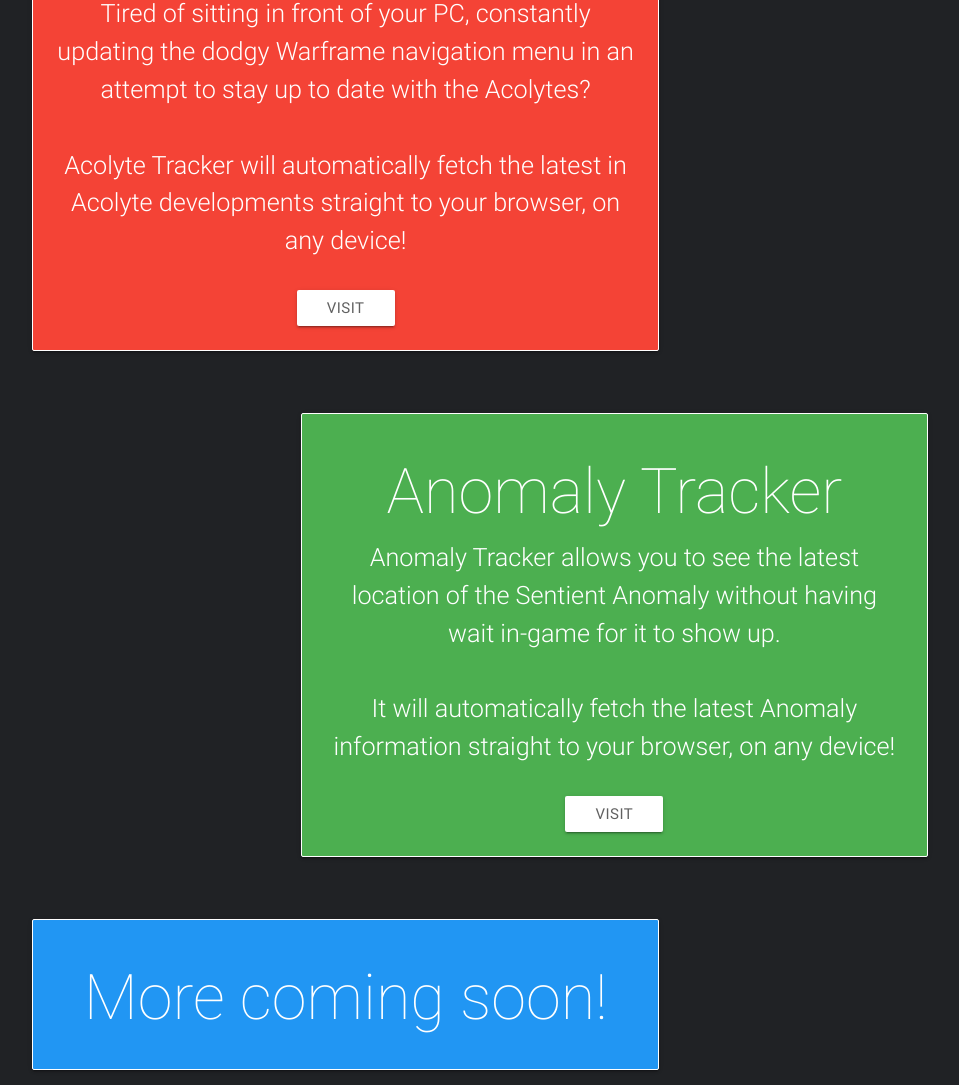
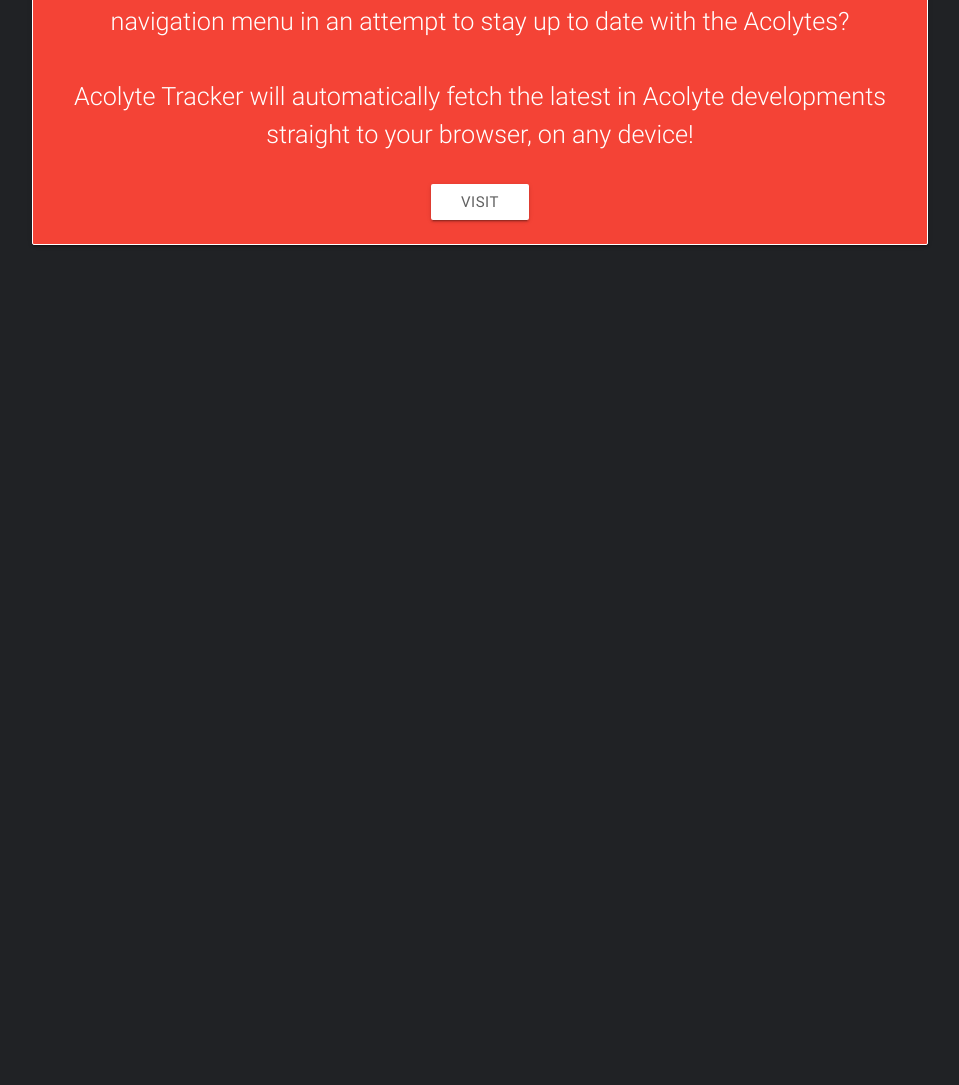
Before and after one commit to Markcreator/draakonline, a plain HTML site: page index.html in a window 1280 px wide. Shown: the part 641-1726 px from the top of the page, without its empty margins (160-1119 px from the left). After the commit the page ends 901 px from the top, so only its background shows below. Drawn offline with nearby package versions, Linux system fonts and the light colour scheme.

Commit message:
site update

```diff
--- a/css/style.css
+++ b/css/style.css
@@ -37,7 +37,7 @@ body, html {
 }
 
 .card-project {
-	width: 70%;
+	width: 100%;
 }
 
 /* Text */
--- a/index.html
+++ b/index.html
@@ -40,7 +40,7 @@
 					<div class="abs">
 						<img src="img/logo.png" class="left" style="height: 100%;"/>
 
-						<a target="_blank" class="right bottom tooltipped" data-position="bottom" data-delay="50" data-tooltip="Discord" href="https://discord.gg/XjpGdAQ"><img src="img/discord.png" height="50"></img></a>
+						<a target="_blank" class="right bottom tooltipped" data-position="bottom" data-delay="50" data-tooltip="Markcreator" href="https://markcreator.net"><img src="img/logo.svg" height="50"></img></a>
 						<a target="_blank" class="right bottom tooltipped" data-position="bottom" data-delay="50" data-tooltip="contact@draak.online" href="mailto:contact@draak.online"><img src="img/email.png" height="50"></img></a>
 					</div>
 
@@ -48,6 +48,8 @@
 					<hr size="1" style="margin-top: -5px;" noshade>
 				</div>
 			</div>
+
+			<br/>
 
 			<div id="content" class="container">
 				<!-- Main page -->
@@ -60,26 +62,23 @@
 					<h1 style="font-weight: 500;">Welcome!</h1>
 
 					<div style="margin-top: 1em;">
-						<span class="flow-text">Welcome to Draak.Online! This is my small piece of the internet where I link to my projects.</span>
+						<span class="flow-text">Welcome to Draak.Online! This is my small piece of the internet where I link to my Warframe-related projects.</span>
 						<br/>
-						<span class="flow-text">I hope you find something you like! -Mark</span>
+						<span class="flow-text">To see all of my projects, you can check out my personal website <a target="_blank" href="https://markcreator.net">markcreator.net</a></span>
 					</div>
-
-					<br/>
-
-					<!-- Donate -->
-					<span class="flow-text" style="font-weight: 400;">All of my projects are exclusively funded by your amazingly generous donations, please consider supporting me!</span>
 
 					<br/>
 
 					<a style="margin-top: 1em;" class="btn light-blue hoverable waves-effect" target="_blank" href="https://ko-fi.com/Markcreator">Donate</a>
 				</div>
 
+				<br/>
+
 				<!-- Acolyte -->
-				<div class="left" style="width: 100%;">
+				<div class="" style="width: 100%;">
 					<div style="height: 5vh;"></div>
 
-					<div class="card card-project hoverable white-border red white-text left">
+					<div class="card card-project hoverable white-border red white-text ">
 						<div class="card-content">
 							<h1 style="font-weight: 200;">Acolyte Tracker</h1>
 							<span class="flow-text">
@@ -94,36 +93,6 @@
 						</div>
 					</div>
 				</div>
-
-				<!-- Anomaly -->
-				<div class="right" style="width: 100%;">
-					<div style="height: 5vh;"></div>
-
-					<div class="card card-project hoverable white-border green white-text right">
-						<div class="card-content">
-							<h1 style="font-weight: 200;">Anomaly Tracker</h1>
-							<span class="flow-text">
-								Anomaly Tracker allows you to see the latest location of the Sentient Anomaly without having wait in-game for it to show up.
-								<br><br>
-								It will automatically fetch the latest Anomaly information straight to your browser, on any device!
-							</span>
-
-							<br/>
-
-							<a style="margin-top: 2em;" class="btn white grey-text text-darken-2 hoverable waves-effect" target="_blank" href="https://anomaly.draak.online/">Visit</a>
-						</div>
-					</div>
-				</div>
-
-				<div class="left" style="width: 100%;">
-					<div style="height: 5vh;"></div>
-
-					<div class="card card-project hoverable white-border blue white-text left">
-						<div class="card-content">
-							<h1 style="font-weight: 200;">More coming soon!</h1>
-						</div>
-					</div>
-				</div>
 			</div>
 		</div>
 
```
Also changed, not shown: img/logo.svg (added), js/logo.svg (added), 1 other file.
